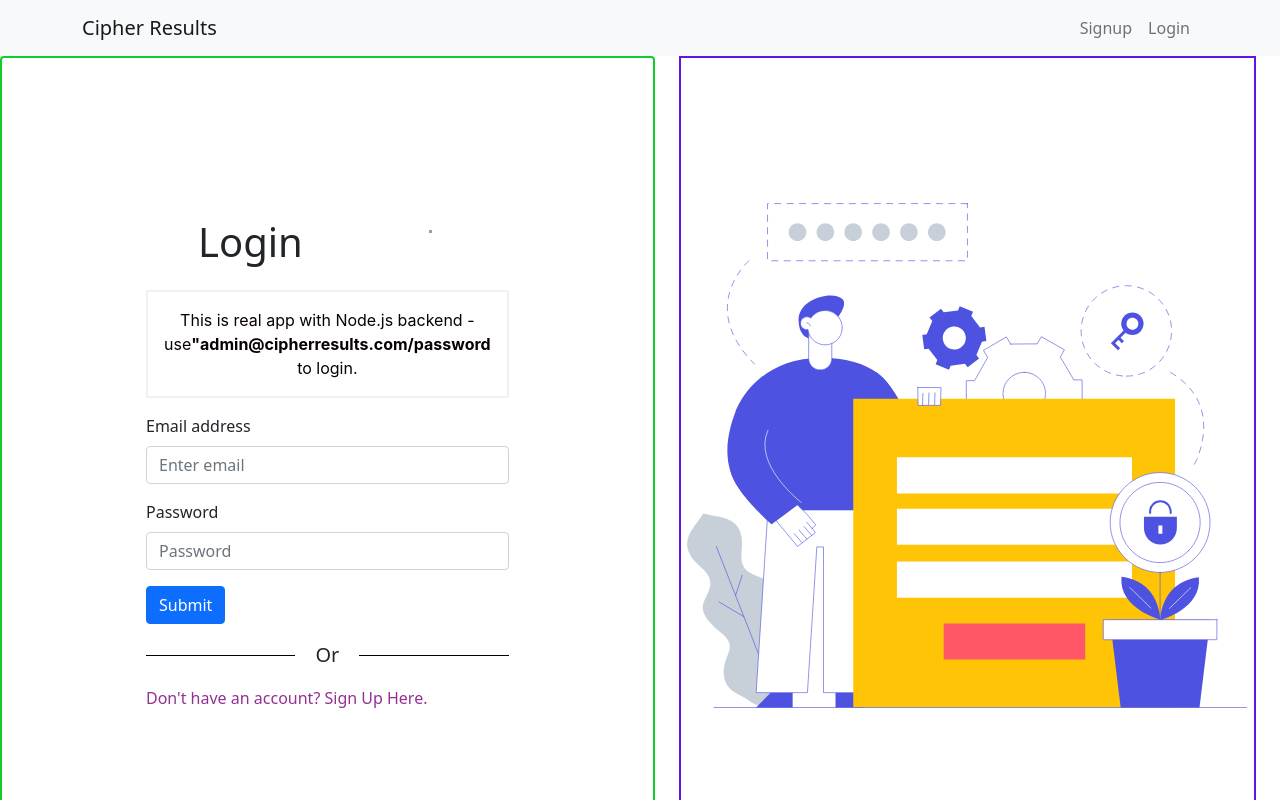
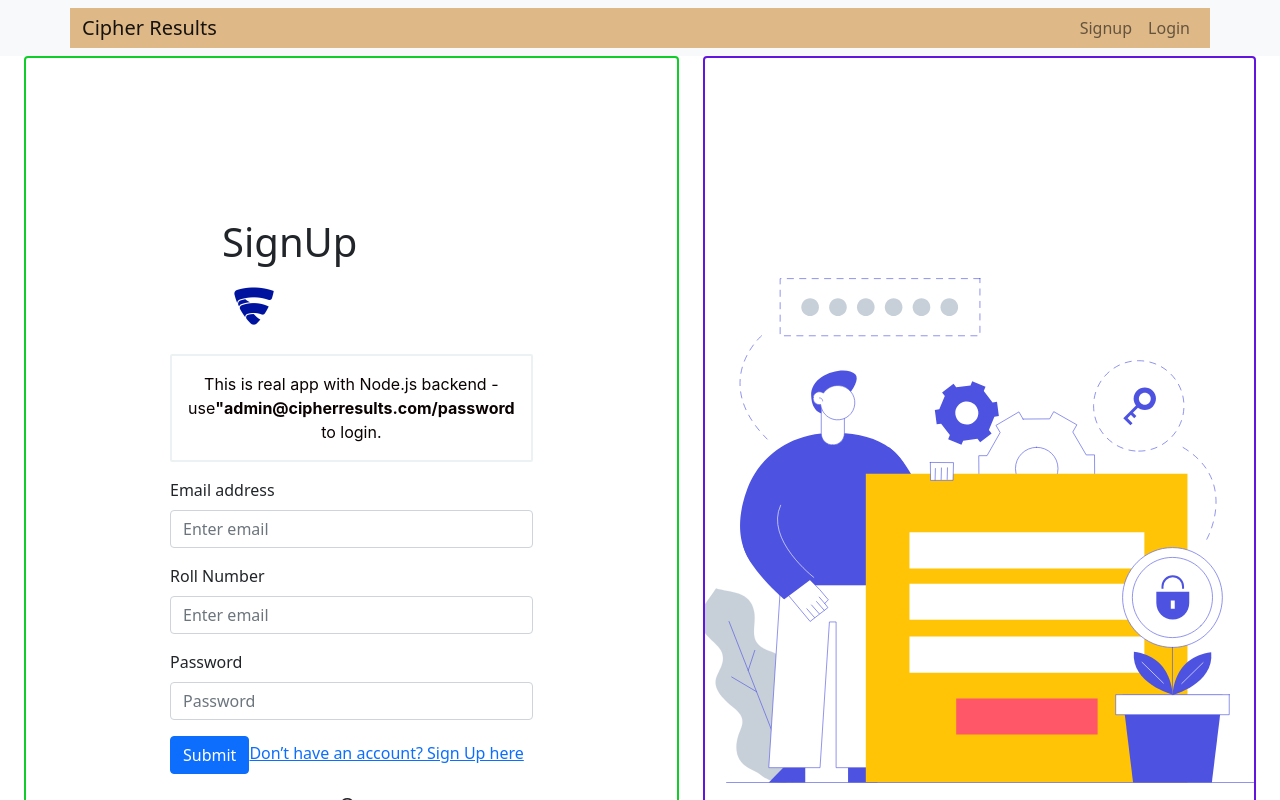
Before and after one commit to gwtm1/Cipher-Results, a React (Create React App) app in the folder client/: page /signup in a window 1280 px wide. Shown: the top 800 px of the page. Built offline with nearby package versions, Linux system fonts and the light colour scheme; grey boxes are pictures that could not be loaded.

Commit message:
added routers

```diff
--- a/client/src/components/Header.js
+++ b/client/src/components/Header.js
@@ -7,10 +7,10 @@
 
 function Header () {
     return (
-        <header className='header'>
-            <Navbar bg="light" expand="lg">
-              <Container>
-                <Navbar.Brand href="#home">Cipher Results</Navbar.Brand>
+        <header >
+            <Navbar bg="light" expand="lg" >
+              <Container id='header'>
+                <Navbar.Brand href="/">Cipher Results</Navbar.Brand>
                 <Navbar.Toggle aria-controls="basic-navbar-nav" />
                 <Navbar.Collapse id="basic-navbar-nav">
                   <Nav className='navLinks'>
--- a/client/src/components/Login.js
+++ b/client/src/components/Login.js
@@ -4,14 +4,16 @@
 // import { Button, FormGroup, FormText, Input } from "reactstrap";
 import { Container, Row, Col, Form, Button } from "react-bootstrap";
 import React, { useState } from "react";
-
+import unnamed from '../assets/unnamed.jpg'
+import { Link } from 'react-router-dom'
 import css from '../css/Login.css'
 
 const Login = () => {
-  const [state, setState] = useState({
-    email: 'admin@cipherresults.com',
-    password: 'password',
-  })
+  // const navigate = useNavigate()
+  // const [state, setState] = useState({
+  //   email: 'admin@cipherresults.com',
+  //   password: 'password',
+  // })
   const [email, setEmail] = useState("");
   const [password, setPassword] = useState("");
   // const [errorMsg, setErrorMsg] = useState("");
@@ -26,7 +28,7 @@
   };
   return (
     <Row className='mainrow'>
-        <Col>
+    <Col style={{"marginLeft": "1.5rem"}}>
             <form onSubmit={(event) => formSubmitHandler(event)} className='widget'>
 
               <Container>
@@ -34,8 +36,8 @@
                   <Col><h1>Login</h1></Col>
                   <Col></Col>
                   <Col></Col>
-                  <Col className='Logo'>
-                    <img alt="Logo" width="3rem" height="3rem" src='..\assets\unnamed.jpg' />
+                  <Col >
+                    <img alt="Logo" className='Logo' src={unnamed} />
                   </Col>
                 </Row>
               </Container>
@@ -54,6 +56,10 @@
                   onChange={onEmailChange}
                 />
               </Form.Group>
+              <Form.Group controlId="formFile" className="mb-3">
+                <Form.Label>Hash of Roll Number</Form.Label>
+                <Form.Control type="file" />
+              </Form.Group>
               <Form.Group className="mb-3" controlId="formBasicPassword">
                 <Form.Label>Password</Form.Label>
                 <Form.Control
@@ -68,7 +74,7 @@
                 Submit
               </Button>
 
-              {/* <Link to="/signup">Don’t have an account? Sign Up here</Link> */}
+              <Link to="/signup">Don’t have an account? Sign Up here</Link>
 
               <p className="dividing-line my-3">&#8195;Or&#8195;</p>
               <div className="signupText">
@@ -82,6 +88,7 @@
               <div className='RightImage' />
             </Col>
             </Row>
+
   );
 };
 
--- a/client/src/components/Signup.js
+++ b/client/src/components/Signup.js
@@ -0,0 +1,96 @@
+import React,{useState} from 'react';
+import { Container, Row, Col, Form, Button } from "react-bootstrap";
+import unnamed from '../assets/unnamed.jpg'
+import { Link } from 'react-router-dom'
+
+
+const Signup = ()=> {
+    const [email, setEmail] = useState("");
+    const [password, setPassword] = useState("");
+    const [rollNumber,setRollNumber] = useState('');
+  // const [errorMsg, setErrorMsg] = useState("");
+
+  const formSubmitHandler = (event) => {};
+  const onEmailChange = (event) => {
+    setEmail(event.target.value);
+  };
+
+  const onRollNumberChange = (event) => {
+    setRollNumber(event.target.value);
+  };
+
+  const onPasswordChange = (event) => {
+    setPassword(event.target.value);
+  };
+  return (
+    <Row className='mainrow'>
+    <Col style={{"marginLeft": "1.5rem"}}>
+            <form onSubmit={(event) => formSubmitHandler(event)} className='widget'>
+
+              <Container>
+                <Row className='formTitle'>
+                  <Col><h1>SignUp</h1></Col>
+                  <Col></Col>
+                  <Col></Col>
+                  <Col >
+                    <img alt="Logo" className='Logo' src={unnamed} />
+                  </Col>
+                </Row>
+              </Container>
+
+              <div className='formDescription'>
+                This is real app with Node.js backend - use
+                <b>"admin@cipherresults.com/password</b> to login.
+              </div>
+
+              <Form.Group className="mb-3" controlId="formBasicEmail">
+                <Form.Label>Email address</Form.Label>
+                <Form.Control
+                  type="email"
+                  placeholder="Enter email"
+                  value={email}
+                  onChange={onEmailChange}
+                />
+              </Form.Group>
+              <Form.Group className="mb-3" controlId="formBasicRollNumber">
+                <Form.Label>Roll Number</Form.Label>
+                <Form.Control
+                  type='string'
+                  placeholder="Enter email"
+                  value={rollNumber}
+                  onChange={onRollNumberChange}
+                />
+              </Form.Group>
+              <Form.Group className="mb-3" controlId="formBasicPassword">
+                <Form.Label>Password</Form.Label>
+                <Form.Control
+                  type="password"
+                  placeholder="Password"
+                  value={password}
+                  onChange={onPasswordChange}
+                />
+              </Form.Group>
+
+              <Button variant="primary" type="submit">
+                Submit
+              </Button>
+
+              <Link to="/signup">Don’t have an account? Sign Up here</Link>
+
+              <p className="dividing-line my-3">&#8195;Or&#8195;</p>
+              <div className="signupText">
+                Don't have an account? Sign Up Here.
+              </div>
+
+            </form>
+            </Col>
+
+            <Col>
+              <div className='RightImage' />
+            </Col>
+            </Row>
+
+  );
+}
+
+export default Signup
--- a/client/src/containers/App.js
+++ b/client/src/containers/App.js
@@ -4,20 +4,36 @@
 import Header from '../components/Header';
 import Login from '../components/Login';
 import Homepage from '../components/Homepage';
+import Signup from '../components/Signup';
+import { BrowserRouter, Route, Routes, useNavigate } from 'react-router-dom'
+
+
+const Routing = () => {
+
+  return (
+    <Routes>
+      <Route exact path='/' element={<Homepage />}/>
+      <Route exact path='/signup' element={<Signup />}/>
+      <Route exact path='/login' element={<Login />}/>
+    </Routes>
+  )
+}
+
 
 function App() {
 
-  const [isloggedIn,setIsloggedIn] = useState(false);
+  // const [isloggedIn,setIsloggedIn] = useState(false);
 
 
-  const logout = ()=>{
-    isloggedIn ? setIsloggedIn(false) : setIsloggedIn(true)
-  }
+  // const logout = ()=>{
+  //   isloggedIn ? setIsloggedIn(false) : setIsloggedIn(true)
+  // }
   return (
     <div className="App">
-      <Header isloggedIn = {isloggedIn} logout = {logout}/>
-      <Login />
-
+      <BrowserRouter>
+        <Header />
+        <Routing/>
+      </BrowserRouter>
     </div>
   );
 }
--- a/client/src/css/Header.css
+++ b/client/src/css/Header.css
@@ -3,7 +3,7 @@
     display: flex;
     justify-content: end;
 }
-
-.header{
-    background-color: blue;
+#header{
+    width:100%;
+    background-color: burlywood;
 }
--- a/client/src/css/Login.css
+++ b/client/src/css/Login.css
@@ -57,18 +57,15 @@
 
 .RightImage {
   border: 2px solid rgb(99, 21, 224);
-
+  border-radius: 4px;
   background-image: url("../assets/loginImage.svg");
   background-repeat: no-repeat;
   background-position: center;
   width: 100%;
   height: 100%;
 }
-/*
+
 .Logo{
-  background-image: url('../assets/unnamed.png');
-  background-repeat: no-repeat;
-  background-position: center;
-  width: 75%;
+  width: 4rem;
   height: auto;
-} */
+}
```
Lines whose indentation alone changed are shown as unchanged.
